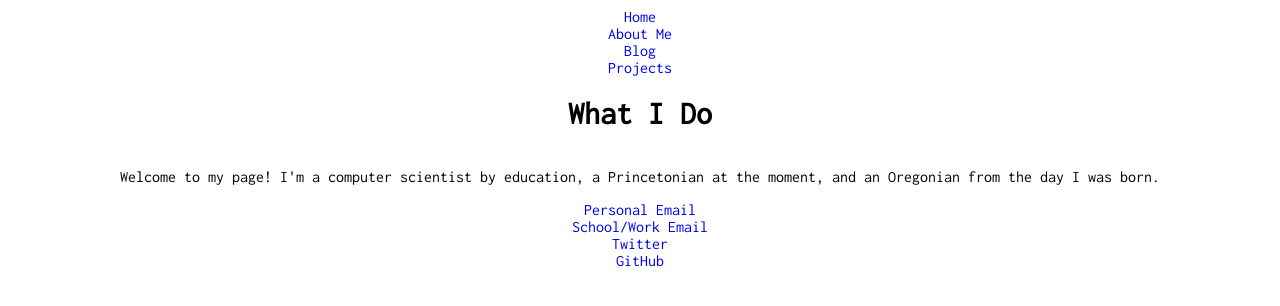
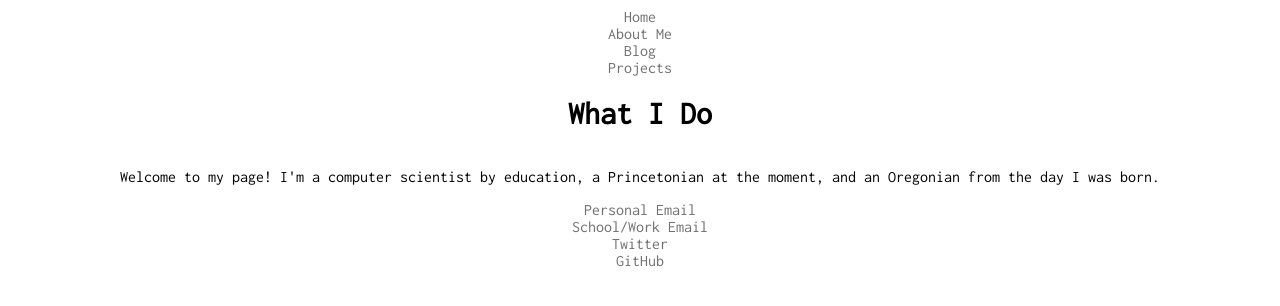
Before and after one commit to justintranjt/justintranjt.github.io, a Jekyll site: the page built from index.html, in a window 1280 px wide. Shown: the top 306 px of the page. Built offline with Jekyll 4.4.1, drawn with Linux system fonts in a browser that asks for light colours.

Commit message:
Update mainstyle.css

```diff
--- a/css/mainstyle.css
+++ b/css/mainstyle.css
@@ -7,7 +7,8 @@
     font-family: 'Inconsolata';
 }
 
-a {
+a:link, a:visited {
+    color: #707070;
     text-decoration: none;
 }
 
```
